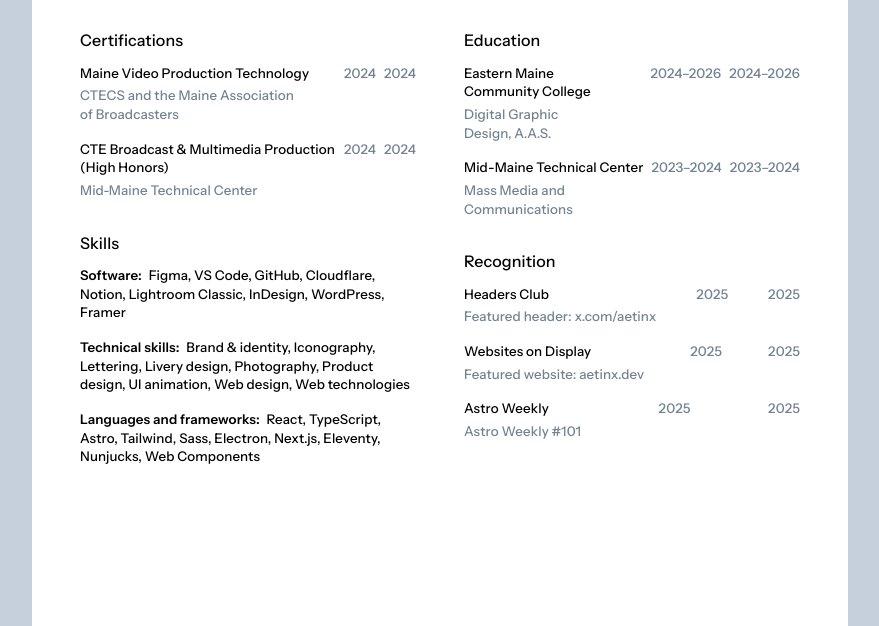
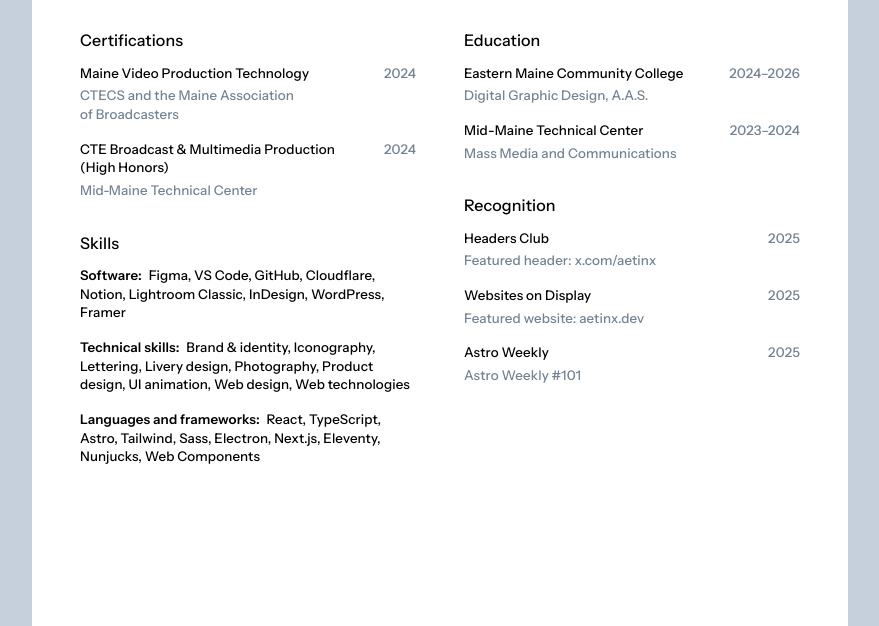
Before and after one commit to aetinx/website, an Astro site: page /resume in a window 1280 px wide. Shown: the part 174-800 px from the top of the page, without its empty margins (200-1079 px from the left). Built offline with nearby package versions, Linux system fonts and the light colour scheme; Astro itself is replaced by a stand-in of ours.

Commit message:
Fix weird issue

```diff
--- a/src/pages/resume.astro
+++ b/src/pages/resume.astro
@@ -65,7 +65,6 @@ import LinkedIn from "../assets/symbols/belmont/brand-linkedin.svg?raw"
                     <span class="text-metal-500">{x.issuer}</span>
                   </div>
                   <time class="text-metal-500 shrink-0">{x.time}</time>
-                  <time class="text-metal-500 shrink-0">{x.time}</time>
                 </article>
               </li>
             ))
@@ -107,7 +106,6 @@ import LinkedIn from "../assets/symbols/belmont/brand-linkedin.svg?raw"
                     <span class="text-metal-500">{x.study}</span>
                   </div>
                   <time class="text-metal-500 shrink-0">{x.years.from === x.years.to ? x.years.from : `${x.years.from}–${x.years.to}`}</time>
-                  <time class="text-metal-500 shrink-0">{x.years.from === x.years.to ? x.years.from : `${x.years.from}–${x.years.to}`}</time>
                 </article>
               </li>
             ))
@@ -126,7 +124,6 @@ import LinkedIn from "../assets/symbols/belmont/brand-linkedin.svg?raw"
                     <span class="text-metal-500">{x.title}</span>
                   </div>
                   <time class="text-metal-500 shrink-0">{x.year}</time>
-                  <time class="text-metal-500 shrink-0">{x.year}</time>
                 </article>
               </li>
             ))
```
